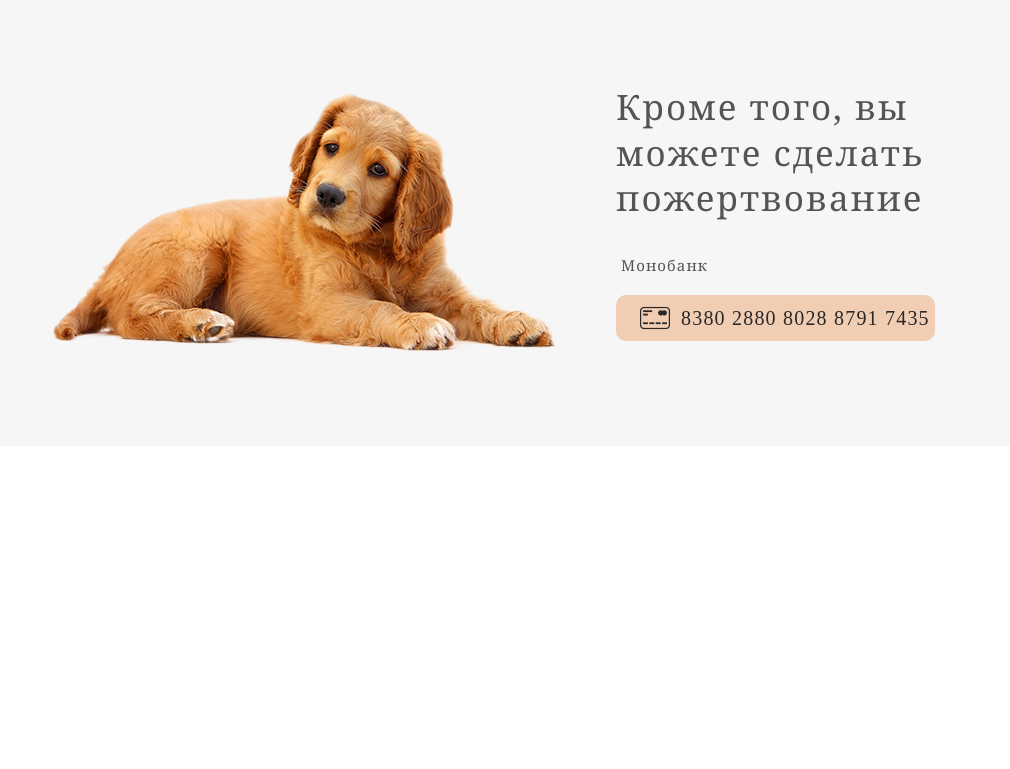
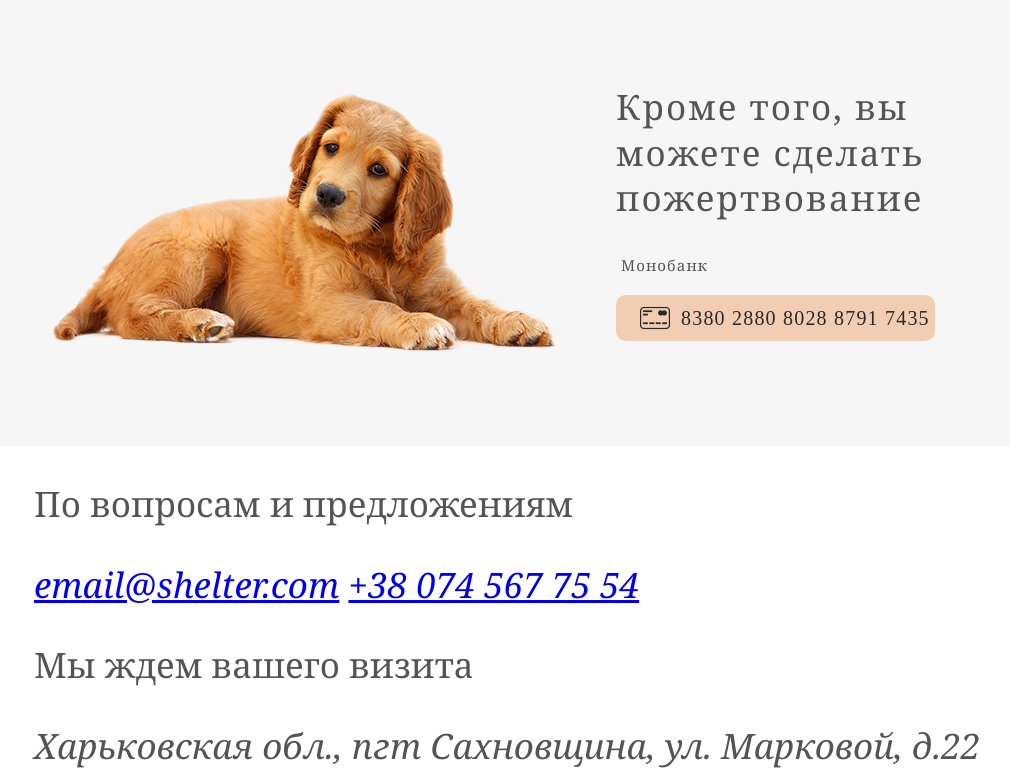
Before and after one commit to yliia-batova/cozy_home, a website: page app/index.html in a window 1280 px wide. Shown: the part 3121-3890 px from the top of the page, without its empty margins (21-1031 px from the left). Before the commit the page ends 3567 px from the top, so only its background shows below. Drawn offline with nearby package versions, Linux system fonts and the light colour scheme; files that its build step writes are made by us from their sources.

Commit message:
added footer

```diff
--- a/app/index.html
+++ b/app/index.html
@@ -269,6 +269,39 @@
             </div>
         </section>
     </main>
+    <footer class="footer">
+        <div class="container">
+            <div class="footer__inner">
+                <div class="footer__contact">
+                    <p class="footer__title">
+                        По вопросам
+                        и предложениям
+                    </p>
+                    <address class="footer__address">
+                        <a href="mailto:email@shelter.com" class="footer__email">
+                            email@shelter.com
+                        </a>
+                        <a href="tel:+38 074 567 75 54" class="footer__tel">
+                            +38 074 567 75 54
+                        </a>
+                    </address>
+                </div>
+                <div class="footer__contact">
+                    <p class="footer__title">
+                        Мы ждем
+                        вашего визита
+                    </p>
+                    <address href="#" class="footer__address">
+                        <div class="footer__address-link">
+                            Харьковская обл.,
+                            пгт Сахновщина,
+                            ул. Марковой, д.22
+                        </div>
+                    </address>
+                </div>
+            </div>
+        </div>
+    </footer>
 
     <script src="https://ajax.googleapis.com/ajax/libs/jquery/3.5.1/jquery.min.js"></script>
     <script src="js/libs.min.js"></script>
```
